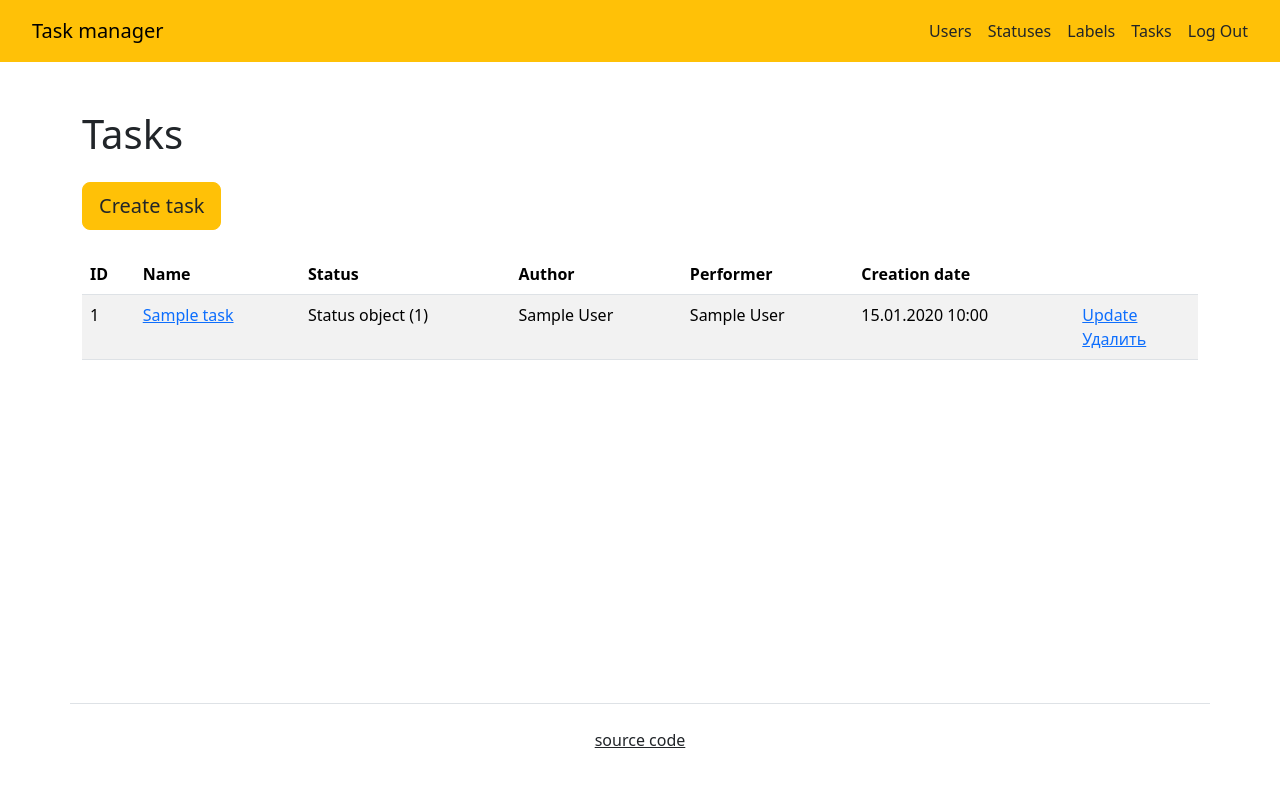
After one commit to KarinaAbd/python-project-52, a Django app: page /tasks/ in a window 1280 px wide. The commit adds this page. Shown: the top 787 px of the page. Run offline with Django 4.2, Linux system fonts and the light colour scheme; a user stored in the database is signed in; tables that the repository leaves empty hold one stand-in row (values such as "Sample post"); some libraries are stand-ins or nearby versions.

Commit message:
main: Set first view to show list of tasks

```diff
--- a/task_manager/tasks/apps.py
+++ b/task_manager/tasks/apps.py
@@ -3,4 +3,4 @@ from django.apps import AppConfig
 
 class TasksConfig(AppConfig):
     default_auto_field = 'django.db.models.BigAutoField'
-    name = 'tasks'
+    name = 'task_manager.tasks'
--- a/task_manager/tasks/models.py
+++ b/task_manager/tasks/models.py
@@ -24,12 +24,14 @@ class Task(models.Model):
     author = models.ForeignKey(
         User,
         on_delete=models.PROTECT,
-        verbose_name=_('Author')
+        verbose_name=_('Author'),
+        related_name='author',
     )
     performer = models.ForeignKey(
         User,
         on_delete=models.PROTECT,
-        verbose_name=_('Performer')
+        verbose_name=_('Performer'),
+        related_name='performer',
     )
     created_at = models.DateTimeField(
         auto_now_add=True,
--- a/task_manager/tasks/urls.py
+++ b/task_manager/tasks/urls.py
@@ -1,5 +1,5 @@
 from django.urls import path
-from task_manager.statuses.views import TaskListView, \
+from task_manager.tasks.views import TaskListView, \
                                         TaskCreateView, \
                                         TaskUpdateView, \
                                         TaskDeleteView, \
--- a/task_manager/tasks/views.py
+++ b/task_manager/tasks/views.py
@@ -1,3 +1,41 @@
-from django.shortcuts import render
+from django.contrib.messages.views import SuccessMessageMixin
+# from django.urls import reverse_lazy
+# from django.utils.translation import gettext_lazy as _
+from django.views.generic import (CreateView, DeleteView, ListView, UpdateView,
+                                  View)
 
-# Create your views here.
+from task_manager.mixins import (ProjectLoginRequiredMixin,
+                                 ProjectUserPassesTestMixin)
+# from task_manager.tasks.forms import TaskForm
+from task_manager.tasks.models import Task
+
+
+class TaskListView(ProjectLoginRequiredMixin,
+                   ListView):
+    """List of all tasks."""
+    model = Task
+    template_name = 'tasks.html'
+    context_object_name = 'tasks'
+
+
+class TaskCreateView(ProjectLoginRequiredMixin,
+                     SuccessMessageMixin,
+                     CreateView):
+    pass
+
+
+class TaskUpdateView(ProjectLoginRequiredMixin,
+                     SuccessMessageMixin,
+                     UpdateView):
+    pass
+
+
+class TaskDeleteView(ProjectLoginRequiredMixin,
+                     ProjectUserPassesTestMixin,
+                     SuccessMessageMixin,
+                     DeleteView):
+    pass
+
+
+class TaskPageView(View):
+    pass
--- a/task_manager/templates/base.html
+++ b/task_manager/templates/base.html
@@ -29,7 +29,7 @@
         <a class="nav-link" href="#">{% trans "Labels" %}</a>
       </div>
       <div class="p-2">
-        <a class="nav-link" href="#">{% trans "Tasks" %}</a>
+        <a class="nav-link" href="{% url 'task_list' %}">{% trans "Tasks" %}</a>
       </div>
       <div class="p-2">
         <a class="nav-link" href="{% url 'logout' %}">{% trans "Log Out" %}</a>
--- /dev/null
+++ b/task_manager/templates/tasks.html
@@ -0,0 +1,47 @@
+{% extends 'base.html' %}
+{% load i18n %}
+
+{% block content %}
+<h1 class="my-4">{% trans 'Tasks' %}</h1>
+<a class="btn btn-warning btn-lg text-dark" href="{% url 'task_create' %}">{% trans 'Create task' %}</a>
+
+<table class="table table-striped my-4">
+    <thead class="thead-dark">
+        <tr>
+            <th>ID</th>
+            <th>{% trans 'Name' %}</th>
+            <th>{% trans 'Status' %}</th>
+            <th>{% trans 'Author' %}</th>
+            <th>{% trans 'Performer' %}</th>
+            <th>{% trans 'Creation date' %}</th>
+            <th></th>
+        </tr>
+    </thead>
+
+    <tbody>
+        {% if tasks %}
+        {% for task in tasks %}
+        <tr>
+            <td>{{ task.id }}</td>
+            <td><a href="{% url 'task_page task.id' %}">{{ task.name }}</a> </td>
+            <td>{{ task.status }}</td>
+            <td>{{ task.author }}</td>
+            <td>{{ task.performer }}</td>
+            <td>{{ task.created_at|date:"d.m.Y H:i" }}</td>
+            <td>
+                <a href="{% url 'task_update' status.id %}">{% trans 'Update' %}</a>
+                <br>
+                <a href="{% url 'task_delete' status.id %}">{% trans 'Delete' %}</a>
+            </td>
+        </tr>
+        {% endfor %}
+        {% else %}
+        <tr>
+            <td colspan="7">
+                {% trans 'No tasks created yet' %}
+            </td>
+        </tr>
+        {% endif %}
+    </tbody>
+</table>
+{% endblock %}
--- a/task_manager/urls.py
+++ b/task_manager/urls.py
@@ -25,5 +25,5 @@ urlpatterns = [
     path('login/', views.UserLogInView.as_view(), name='login'),
     path('logout/', views.UserLogOutView.as_view(), name='logout'),
     path('statuses/', include('task_manager.statuses.urls')),
-    path('tasks/', include('task_manager.statuses.tasks')),
+    path('tasks/', include('task_manager.tasks.urls')),
 ]
```
Also changed, not shown: task_manager/tasks/migrations/0001_initial.py (added).
